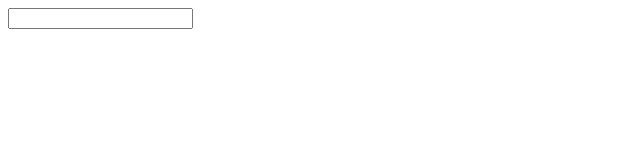
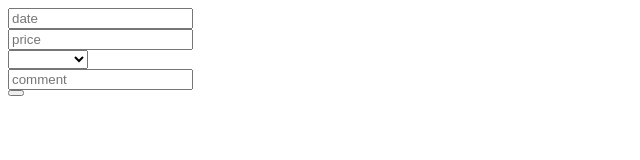
Before and after one commit to ann-kim/invigilator, a plain HTML site: page add/addTmpl.html in a window 1280 px wide. Shown: the whole page, without its empty margins (0-640 px from the left). Drawn offline with Linux system fonts and the light colour scheme.

Commit message:
Fourth commit

```diff
--- a/add/addCtrl.js
+++ b/add/addCtrl.js
@@ -6,6 +6,8 @@ app.controller('addCtrl', function($scope, service){
 
  //        }
  //    ];
+ 	// Date
+    $(".date-picker").datepicker();
 
-    $(".date-picker").datepicker();
+    // Price
 });
--- a/add/addTmpl.html
+++ b/add/addTmpl.html
@@ -1,48 +1,63 @@
+<html>
+<head>
+	<title>Expense Inputs</title>
+</head>
+<body>
 	<!-- Expense Info Inputs -->
-<div class="expenseInputs">
+	<div class="input-divs">
 		<!-- Date Input -->
-	<div class="date-form">
+		<div class="expense-input date-form col-xs-2">
 			<div class="form-horizontal">
-	    <div class="control-group">
-	        <label for="date-picker-3" class="control-label"></label>
 		        <div class="controls">
 		            <div class="input-group">
 		                <label for="date-picker-3" class="input-group-addon btn"><span class="glyphicon glyphicon-calendar"></span></label>
-	                <input id="date-picker-3" type="text" class="date-picker form-control" />
-	            </div>
+		                <input id="date-picker-3" type="text" class="date-picker form-control" placeholder="date" />
 		            </div>
 		        </div>
 			</div>
 		</div>
 
 		<!-- Price Input -->
-<!-- 	<div class="price">
-		<form>
-			$<input type="text" placeholder="price" />
-		</form>
+        <div class=" expense-input price-input-group col-xs-2">
+        	<div class="controls">
+        		<div class="input-group">
+		        	<label for="price-input-box" class="input-group-addon"><span class="glyphicon glyphicon-usd"></span></label>
+		            <input id="price-input-box" type="number" class="price-input form-control" placeholder="price" />
 	            </div>
- -->
+	        </div>
+        </div>
+
+
 		<!-- Category Dropdown -->
-<!-- 	<div class="category">
-		<select>
-			<option value="empty"></option>
-			<option value="addNew">+ new category</option>
+		<div class=" expense-input category-input-group col-xs-3">
+	    	<select class="form-control">
+				<option></option>
+				<option>clothes</option>
+				<option>gas</option>
+				<option>groceries</option>
+				<option>insurance</option>
 			</select>
-	</div> -->
+        </div>
+
 
 		<!-- Comment Input -->
-<!-- 	<div class="comment">
-		<form>
-			<input type="text" placeholder="comment" />
-		</form>
+		<div class=" comment-input category-input-group col-xs-4">
+            <input type="text" class="comment-input form-control" placeholder="comment" />
         </div>
 
-	<button class="addExpense">add</button>
-</div> -->
+
+        <!-- Submit Button -->
+		<button class="add-check">
+			<a href="#/add"><span class="glyphicon glyphicon-ok" aria-hidden="true"></span></a>
+		</button>
+
+	</div> <!-- end of expense inputs div -->
 
 	<!-- UI Grid Table of Expenses -->
 	<!-- <div ng-controller="addCtrl">
 	    <div class="grid" ui-grid="{data: myData}" class="grid"></div>
-</div> -->
-	<!-- Trash can icon for grid view -->
+	 -->
+		<!-- Trash can icon for grid view (optional) -->
 			<!-- <span class="glyphicon glyphicon-trash" aria-hidden="true"></span> -->
+</body>
+</html>
--- a/styles/styles.css
+++ b/styles/styles.css
@@ -1,5 +1,5 @@
 body {
-	background-color: #d3d3d3;
+	background-color: #dddddd;
 }
 
 /* NavBar */
@@ -36,9 +36,19 @@ body {
 
 /* Add */
 /*@import url('//netdna.bootstrapcdn.com/bootstrap/3.1.1/css/bootstrap.min.css');*/
-.date-form {
-	width: 15%;
-	margin-left: 20px;
+div .input-divs {
+	margin-left: 5%;
+	margin-right: 3%;
+}
+
+div .expense-input {
+	float: left;
+}
+
+/* Add Check Button */
+.add-check {
+	border-radius: 15px;
+	margin-top: 3px;
 }
 
 .grid {
```
Lines whose indentation alone changed are shown as unchanged.
